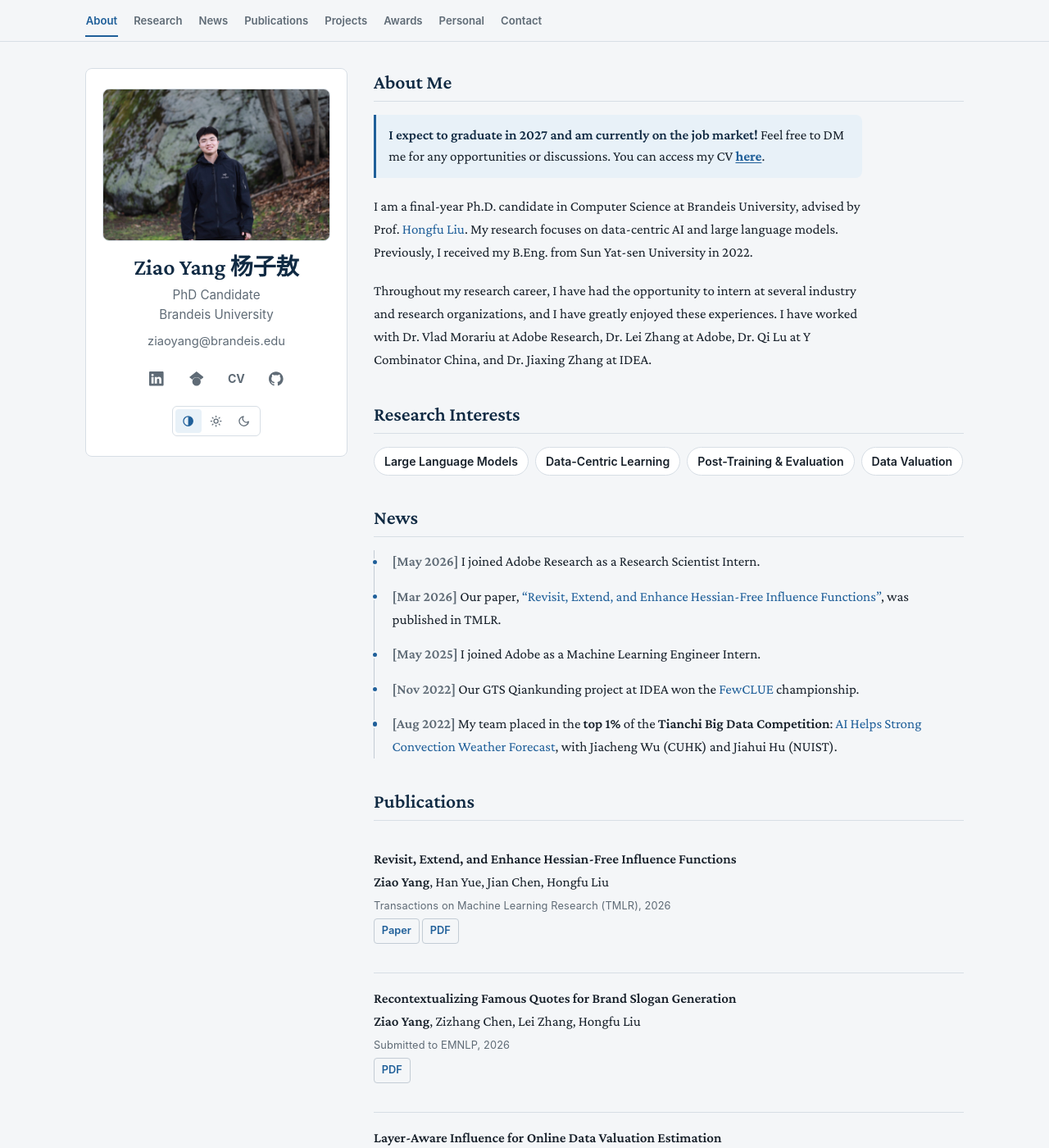
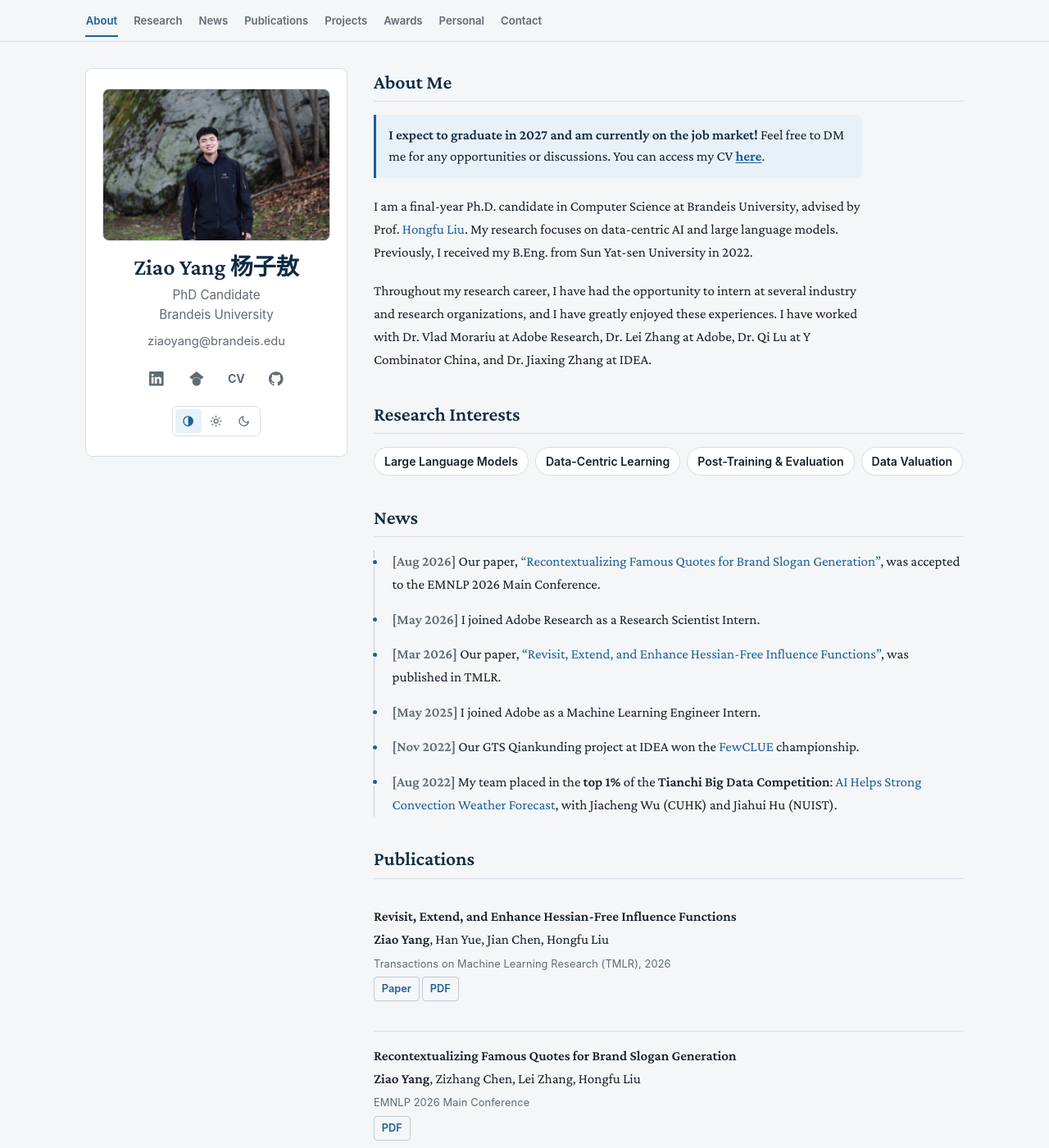
Before and after one commit to yangziao56/homepage, a Jekyll site: the page built from index.md, in a window 1280 px wide and 1400 px high. Shown: the whole window at 82% size. Built offline with Jekyll 4.4.1, drawn with Linux system fonts in a browser that asks for light colours; our own code applies the rules of GitHub Pages for plain Markdown files.

Commit message:
Update EMNLP 2026 Main Conference acceptance

```diff
--- a/index.md
+++ b/index.md
@@ -18,6 +18,7 @@ Throughout my research career, I have had the opportunity to intern at several i
 {: .interests-list}
 
 ## News
+- **[Aug 2026]** Our paper, ["Recontextualizing Famous Quotes for Brand Slogan Generation"](https://arxiv.org/pdf/2602.06049.pdf), was accepted to the EMNLP 2026 Main Conference.
 - **[May 2026]** I joined Adobe Research as a Research Scientist Intern.
 - **[Mar 2026]** Our paper, ["Revisit, Extend, and Enhance Hessian-Free Influence Functions"](https://openreview.net/forum?id=ijL2681Tau), was published in TMLR.
 - **[May 2025]** I joined Adobe as a Machine Learning Engineer Intern.
@@ -39,7 +40,7 @@ Throughout my research career, I have had the opportunity to intern at several i
   <br>
   **Ziao Yang**, Zizhang Chen, Lei Zhang, Hongfu Liu
   <br>
-  *Submitted to EMNLP, 2026*
+  *EMNLP 2026 Main Conference*
   <br>
   [PDF](https://arxiv.org/pdf/2602.06049.pdf)
 
```
